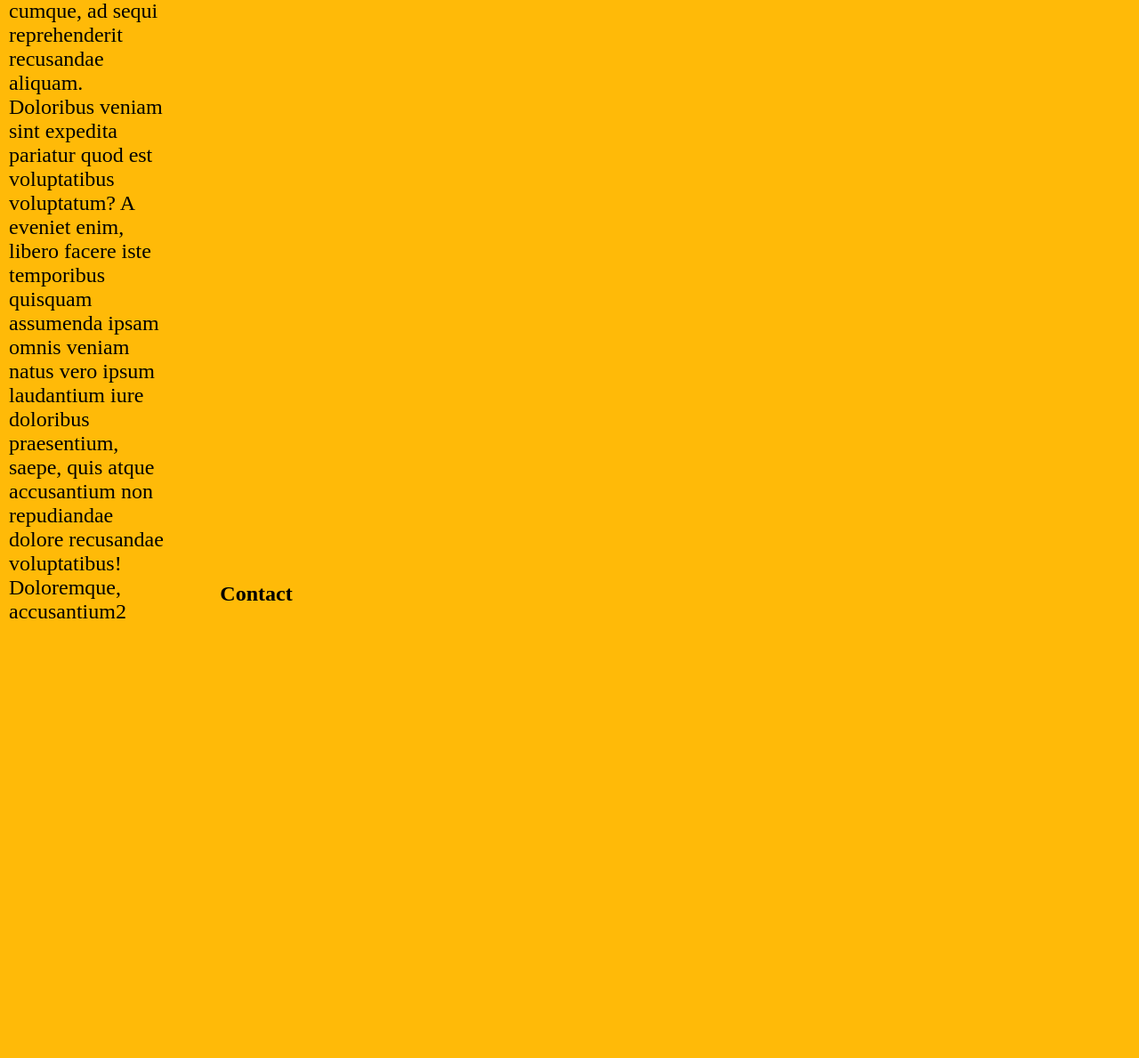
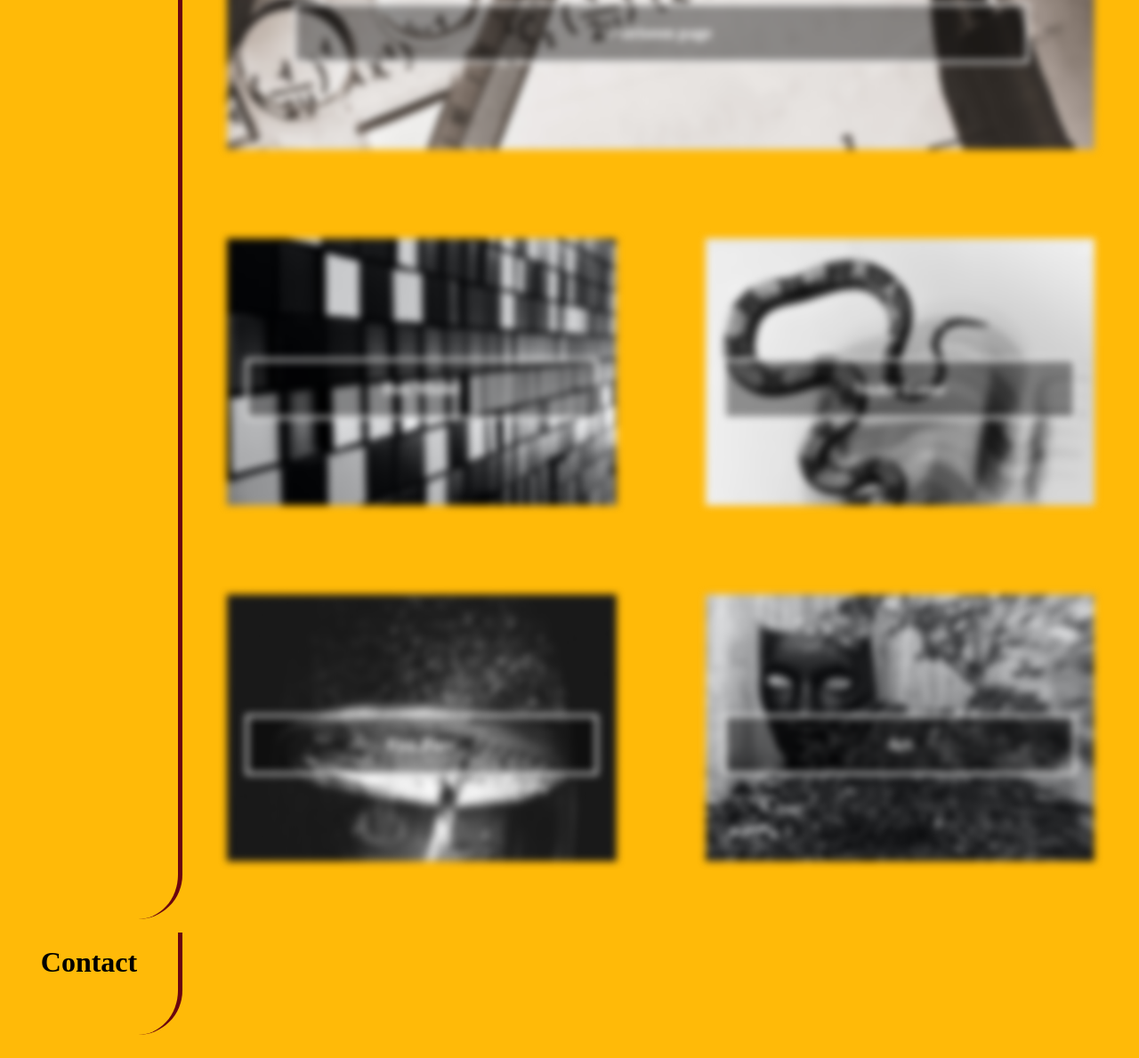
Before and after one commit to dannyl2131/Portfolio, a plain HTML site: page index.html in a window 1280 px wide. Shown: the part 462-1651 px from the top of the page at 89% size. Before the commit the page ends 1163 px from the top, so only its background shows below. Drawn offline with Linux system fonts and the light colour scheme.

Commit message:
Added more layout features and project cards

```diff
--- a/assets/style.css
+++ b/assets/style.css
@@ -29,39 +29,109 @@ header h2 {
 
 article {
     display: flex;
-    flex-wrap: wrap;
-    width: 15%;
-    height: 100%;
+    height: 200px;
+    align-items: center;
 }
 
 article img{
-    width: 100%;
-    border-radius: 50%;
+    width: 200px;
+    border-radius: 50px 0 50px 0;
+    border-right: 5px solid #6A040F;
 }
 article p{
-    font-size: 24px;
+    justify-content: center;
+    font-size: 150%;
     margin: 0 0 0 10px;
 }
 
 main {
     display: flex;
-    /* align-items: stretch; */
+    flex-wrap: wrap;
 }
 
-main section:nth-of-type(1){
+main section{
     display: flex;
-    justify-content: center;
-    align-items: center;
-    flex-direction: column;
-    width: 15%;
+    width: 100%;
 }
 
-main section:nth-of-type(2){
-    display: flex;
+main h2{
+     font-size: 200%;
+     min-width: 200px;
+     border-radius: 50px 0 50px 0;
+     border-right: 5px solid #6A040F;
 }
 
-main section h2:nth-of-type(1){
-    height: 90%;
-    width: 100%;
+.work h2{
+    padding-top: 15px;
+    margin: 0;
+    height: 100%;
     text-align: center;
 }
+
+.contact h2{
+    height: 100px;
+    padding-top: 15px;
+    margin-top: 30px;
+    text-align: center;
+}
+
+.work div{
+    flex: 1;
+    background-color: lemonchiffon;
+    margin: 50px;
+    height: 300px;
+    background-size: cover;
+    background-repeat: no-repeat;
+    filter: blur(4px);
+    -webkit-filter: blur(4px);
+}
+
+.work h3{
+    background-color: rgb(0,0,0);
+    background-color: rgba(0,0,0, 0.4);
+    color: white;
+    font-weight: bold;
+    border: 3px solid #f1f1f1;
+    position: absolute;
+    top: 50%;
+    left: 50%;
+    transform: translate(-50%, -50%);
+    z-index: 2;
+    width: 80%;
+    padding: 20px;
+    text-align: center;
+}
+
+.work div:hover{
+    filter: none;
+    transform: translate(5px, -5px);
+    box-shadow: rgba(0, 0, 0, 0.3) 0px 19px 38px, rgba(0, 0, 0, 0.22) 0px 15px 12px;
+}
+
+#primary{
+    flex: 1 1 80%;
+    background-image: url(./images/Calculator.jpg);
+
+}
+
+#secondary{
+    flex: 1 1 40%;
+}
+
+.content div:nth-of-type(2){
+    background-image: url(./images/Boxes.jpg);
+}
+
+.content div:nth-of-type(3){
+    background-image: url(./images/Snake.jpg);
+}
+.content div:nth-of-type(4){
+    background-image: url(./images/Fizz.jpg)
+}
+.content div:nth-of-type(5){
+    background-image: url(./images/Art.jpg);
+}
+.content{
+    display: flex;
+    flex-flow: row wrap;
+}
--- a/index.html
+++ b/index.html
@@ -5,7 +5,7 @@
     <meta http-equiv="X-UA-Compatible" content="IE=edge">
     <meta name="viewport" content="width=device-width, initial-scale=1.0">
     <link rel="stylesheet" href="/assets/style.css">
-    <title>Document</title>
+    <title>Portfolio</title>
 </head>
 <body>
     <header>
@@ -16,30 +16,32 @@
     <main>
         <article>
             <img src="assets/images/Me picture.jpg" alt="">
-            <p>Lorem ipsum dolor sit, amet consectetur adipisicing elit. Voluptate neque nam quam nisi iste, facilis cumque, ad sequi reprehenderit recusandae aliquam. Doloribus veniam sint expedita pariatur quod est voluptatibus voluptatum?
-            A eveniet enim, libero facere iste temporibus quisquam assumenda ipsam omnis veniam natus vero ipsum laudantium iure doloribus praesentium, saepe, quis atque accusantium non repudiandae dolore recusandae voluptatibus! Doloremque, accusantium2</p>
+            <p>Lorem ipsum dolor sit, amet consectetur adipisicing elit. Voluptate neque nam quam nisi iste, facilis cumque, ad sequi reprehenderit recusandae aliquam. Doloribus veniam sint expedita pariatur quod est voluptatibus voluptatum?</p>
         </article>
-        <section>
+        <section class="work">
             <h2>Work</h2>
+            <section class="content">
+                <div id="primary">
+                    <h3>Horiseon page</h3>
+                </div>
+                <div id="secondary">
+                    <h3>Box Model</h3>
+                </div>
+                <div id="secondary">
+                    <h3>Snake Game</h3>
+                </div>
+                <div id="secondary">
+                    <h3>Fizz Buzz</h3>
+                </div>
+                <div id="secondary">
+                    <h3>Art</h3>
+                </div>
+
+            </section>
+        </section>
+        <section class="contact">
             <h2>Contact</h2>
-        </section>
-        <section>
-            <div class="main">
-
-            </div>
-            <div class="secondary">
-
-            </div>
-            <div class="secondary">
-
-            </div>
-            <div class="secondary">
-
-            </div>
-            <div class="secondary">
-
-            </div>
-            <div class="contact">
+            <div id="contact">
 
             </div>
         </section>
```
Also changed, not shown: assets/images/Art.jpg (added), assets/images/Boxes.jpg (added), assets/images/Calculator.jpg (added), assets/images/Fizz.jpg (added), assets/images/Snake.jpg (added).
